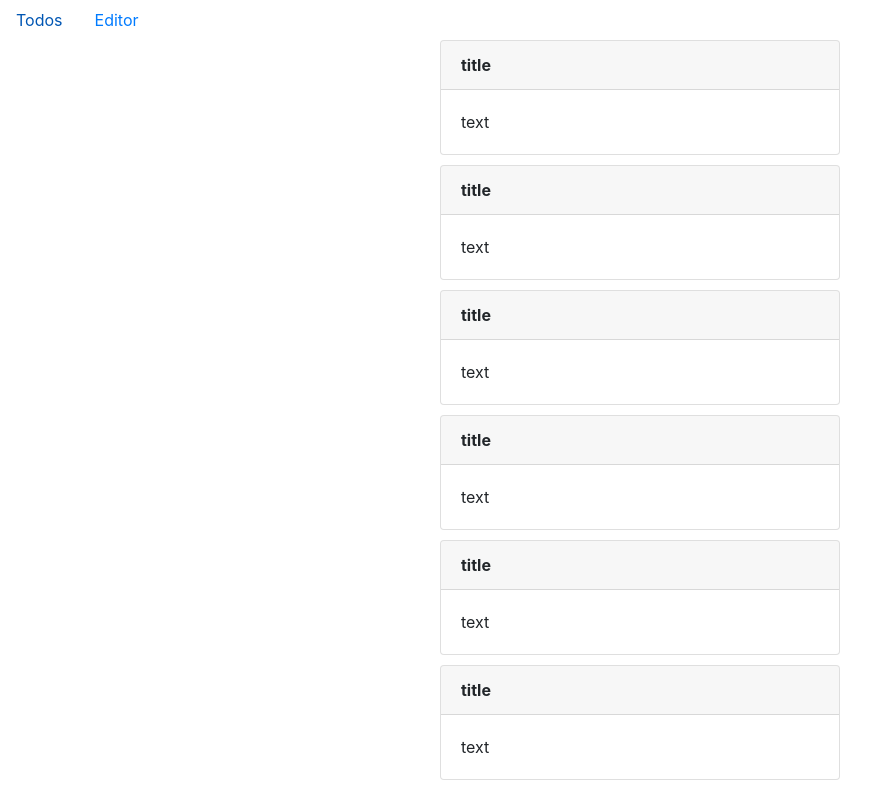
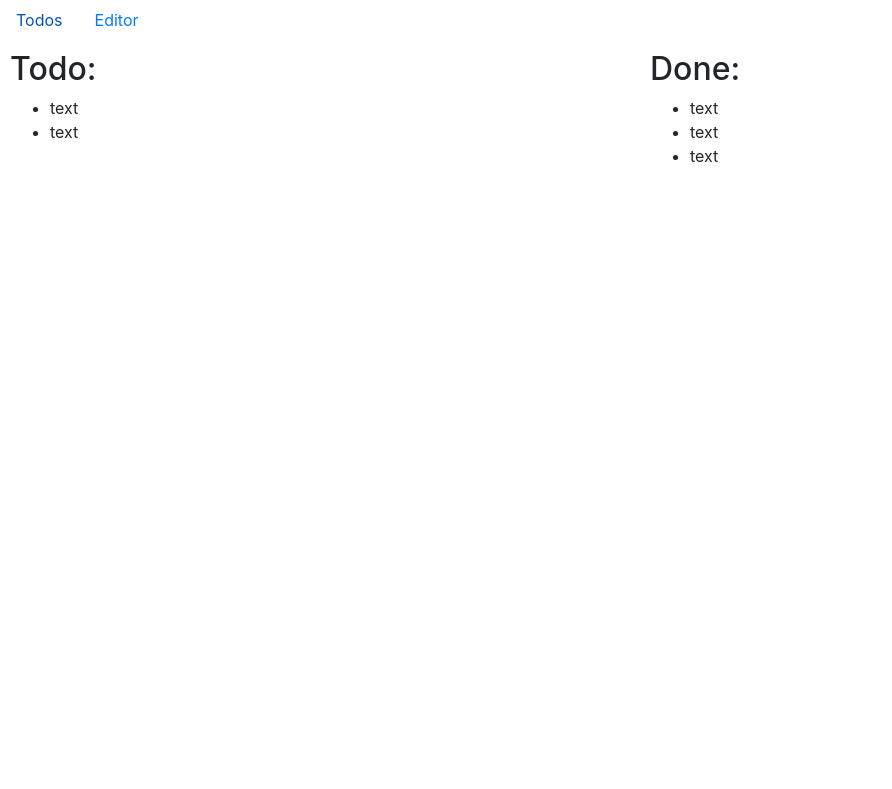
Before and after one commit to tutorials-coding/redux-app, a React (Create React App) app: page /todos in a window 1280 px wide. Shown: the top 789 px of the page, without its empty margins (0-892 px from the left). Built offline with nearby package versions, Linux system fonts and the light colour scheme.

Commit message:
Add base components

```diff
--- a/package.json
+++ b/package.json
@@ -10,6 +10,7 @@
     "bootstrap": "^4.5.3",
     "react": "^17.0.1",
     "react-bootstrap": "^1.4.0",
+    "react-bootstrap-icons": "^1.4.0",
     "react-dom": "^17.0.1",
     "react-redux": "^7.2.2",
     "react-router-dom": "^5.2.0",
--- /dev/null
+++ b/src/components/Editor/Editor.css
@@ -0,0 +1,27 @@
+.editor__container {
+  width: 100%;
+  height: 100%;
+  display: flex;
+  flex-direction: column;
+  align-items: center;
+}
+
+.editor__item {
+  width: 100%;
+  max-width: 400px;
+  display: flex;
+}
+
+.editor__item:not(:last-child) {
+  margin-bottom: 10px;
+}
+
+.editor__input {
+  margin-right: 10px;
+}
+
+.editor__button {
+  display: flex;
+  align-items: center;
+  justify-content: center;
+}
--- /dev/null
+++ b/src/components/Editor/Editor.jsx
@@ -0,0 +1,39 @@
+import React from 'react'
+import Form from 'react-bootstrap/Form'
+import Button from 'react-bootstrap/Button'
+import { Trash } from 'react-bootstrap-icons'
+
+import './Editor.css'
+
+export function Editor({ items }) {
+  const handleChange = (event) => {
+    console.log(event.target.value)
+  }
+
+  const handleRemove = (item) => {
+    console.log(item)
+  }
+
+  return (
+    <div className="editor__container">
+      {items.map((item) => (
+        <Form.Group key={item.id} className="editor__item">
+          <Form.Control
+            type="text"
+            className="editor__input"
+            defaultValue={item.text}
+            onChange={handleChange}
+          />
+          <Button
+            type="button"
+            variant="danger"
+            className="editor__button"
+            onClick={() => handleRemove(item)}
+          >
+            <Trash />
+          </Button>
+        </Form.Group>
+      ))}
+    </div>
+  )
+}
--- /dev/null
+++ b/src/components/Editor/EditorContainer.jsx
@@ -0,0 +1,7 @@
+import React from 'react'
+import { Editor } from './Editor'
+import { todoList } from '../../store/mock-items'
+
+export function EditorContainer() {
+  return <Editor items={todoList} />
+}
--- /dev/null
+++ b/src/components/Editor/index.js
@@ -0,0 +1,3 @@
+import { EditorContainer } from './EditorContainer'
+
+export { EditorContainer }
--- a/src/components/TodoList/TodoList.css
+++ b/src/components/TodoList/TodoList.css
@@ -2,20 +2,16 @@
   width: 100%;
   height: 100%;
   display: flex;
-  flex-direction: column;
-  align-items: center;
+  flex-direction: row;
 }
 
-.todo-list__item {
-  width: 100%;
-  max-width: 400px;
+.todo-list__items-container {
+  flex: 1;
+  display: flex;
+  flex-direction: column;
+  padding: 10px;
 }
 
-.todo-list__item:not(:last-child) {
-  margin-bottom: 10px;
+.todo-list__item-text {
+  font-size: 16px;
 }
-
-.todo-list__item-title {
-  font-size: 16px;
-  font-weight: bold;
-}
--- a/src/components/TodoList/TodoList.jsx
+++ b/src/components/TodoList/TodoList.jsx
@@ -4,18 +4,31 @@ import Card from 'react-bootstrap/Card'
 import './TodoList.css'
 
 export function TodoList({ items }) {
+  const doneItems = items.filter((item) => item.done)
+  const todoItems = items.filter((item) => !item.done)
+
   return (
     <div className="todo-list__container">
-      {items.map((item) => (
-        <Card key={item.id} className="todo-list__item">
-          <Card.Header>
-            <span className="todo-list__item-title">{item.title}</span>
-          </Card.Header>
-          <Card.Body>
-            <Card.Text>{item.text}</Card.Text>
-          </Card.Body>
-        </Card>
-      ))}
+      <div className="todo-list__items-container">
+        <h2>Todo:</h2>
+        <ul>
+          {todoItems.map((item) => (
+            <li key={item.id} className="todo-list__item">
+              <span className="todo-list__item-text">{item.text}</span>
+            </li>
+          ))}
+        </ul>
+      </div>
+      <div className="todo-list__items-container">
+        <h2>Done:</h2>
+        <ul>
+          {doneItems.map((item) => (
+            <li key={item.id} className="todo-list__item">
+              <span className="todo-list__item-text">{item.text}</span>
+            </li>
+          ))}
+        </ul>
+      </div>
     </div>
   )
 }
--- a/src/components/TodoList/TodoListContainer.jsx
+++ b/src/components/TodoList/TodoListContainer.jsx
@@ -1,11 +1,7 @@
 import React from 'react'
 import { TodoList } from './TodoList'
 
-const todoList = Array.from([1, 2, 3, 4, 5, 6, 7, 8, 9, 10]).map((id) => ({
-  id,
-  title: 'title',
-  text: 'text',
-}))
+import { todoList } from '../../store/mock-items'
 
 export function TodoListContainer() {
   return <TodoList items={todoList} />
--- a/src/pages/Editor/Editor.jsx
+++ b/src/pages/Editor/Editor.jsx
@@ -1,5 +1,6 @@
 import React from 'react'
+import { EditorContainer } from '../../components/Editor'
 
 export function Editor() {
-  return <div>Editor</div>
+  return <EditorContainer />
 }
--- a/src/pages/Nav/Nav.jsx
+++ b/src/pages/Nav/Nav.jsx
@@ -1,12 +1,15 @@
 import React from 'react'
 import Navbar from 'react-bootstrap/Nav'
+import { Link } from 'react-router-dom'
 
 export function Nav({ activeKey, items }) {
   return (
     <Navbar activeKey={activeKey}>
       {items.map((item) => (
         <Navbar.Item key={item.href}>
-          <Navbar.Link href={item.href}>{item.title}</Navbar.Link>
+          <Navbar.Link as={Link} to={item.href}>
+            {item.title}
+          </Navbar.Link>
         </Navbar.Item>
       ))}
     </Navbar>
--- /dev/null
+++ b/src/store/mock-items.js
@@ -0,0 +1,27 @@
+export const todoList = [
+  {
+    id: 1,
+    text: 'text',
+    done: true,
+  },
+  {
+    id: 2,
+    text: 'text',
+    done: true,
+  },
+  {
+    id: 3,
+    text: 'text',
+    done: true,
+  },
+  {
+    id: 4,
+    text: 'text',
+    done: false,
+  },
+  {
+    id: 5,
+    text: 'text',
+    done: false,
+  },
+]
```
Also changed, not shown: 1 other file (tests, documents, lock files or other folders).
